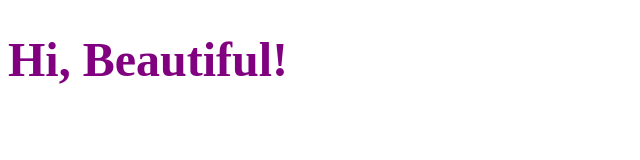
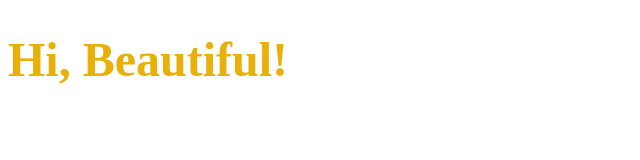
Before and after one commit to ricardoferreirades/static-site, a website: page index.html in a window 1280 px wide. Shown: the whole page, without its empty margins (0-640 px from the left). Drawn offline with Linux system fonts and the light colour scheme.

Commit message:
chore: change from purple to yellow
Signed-off-by: Ricardo Ferreira <ricardoferreirades@gmail.com>

```diff
--- a/styles.css
+++ b/styles.css
@@ -4,5 +4,5 @@ body {
 
 h1 {
     font-size: 3rem;
-    color: purple;
+    color: rgb(232, 176, 9);
 }
```
